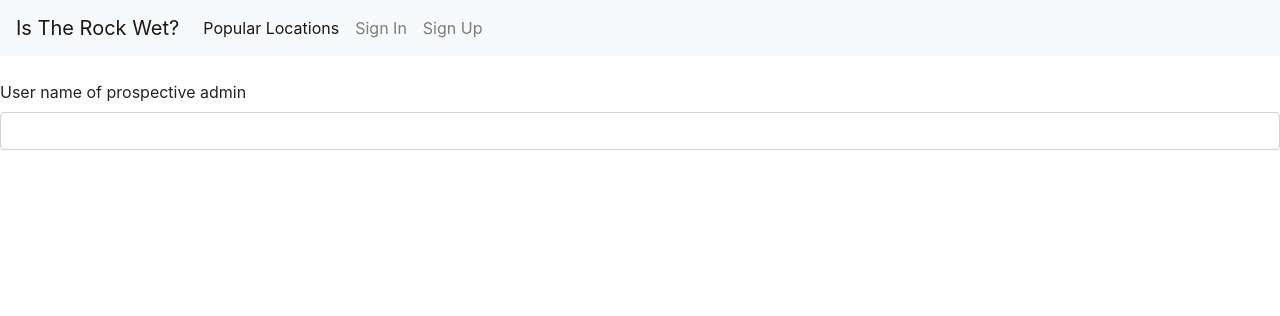
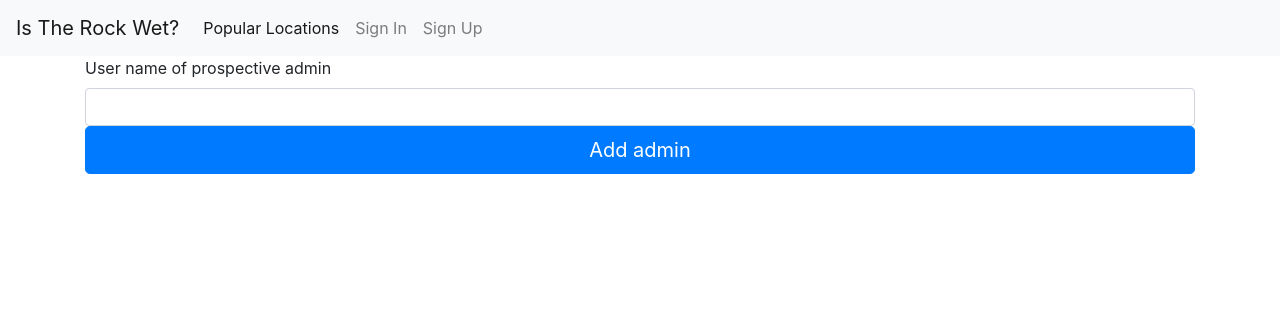
Before and after one commit to ktkinsey37/capstone, a Flask app: template templates/add-admin.html in a window 1280 px wide. Shown: the top 316 px of the page. Run offline with Flask 2, Linux system fonts and the light colour scheme; the template is opened without the code that fills it: values that come from a table or form of the project are taken from there, others are empty; some libraries are stand-ins or nearby versions.

Commit message:
Added ability to add admins

```diff
--- a/app.py
+++ b/app.py
@@ -118,29 +118,37 @@ def logout():
 def add_admin():
 
     try:
+
         if g.user.authority == 'admin':
+
 
             form = AddAdmin()
 
 
             if form.validate_on_submit():
-                new_admin = User.query.get_or_404(username=form.data.name)
+
+                print("FORM VALIDATED")
 
 
+
+                new_admin = User.query.filter_by(username=form.data['name']).first()
                 new_admin.authority = 'admin'
+
+                print(new_admin, "***************************")
 
                 db.session.add(new_admin)
                 db.session.commit()
 
-                return render_template('/')
+                return redirect('/', code=302)
 
             else:
                 flash("There was an error processing the form.", 'danger')
-                return render_template('add_admin.html', form=form)
+                return render_template('add-admin.html', form=form)
 
         else:
             flash('You do not have the proper authority to visit this page.')
             return redirect('/', code=302)
+
     except (AttributeError):
         flash('There is no user currently signed in')
         return redirect('/', code=302)
--- a/log.txt
+++ b/log.txt
@@ -20,3 +20,5 @@ Getting buttons pretty
 Upload to heroku
 Form for adding admin powers?
 edit backcast form?
+
+START WORKING ON ADD-ADMIN FORM
--- a/templates/add-admin.html
+++ b/templates/add-admin.html
@@ -2,6 +2,9 @@
 
 {% block content %}
 
+<div class="container">
+
+    <form method="POST" action="/add_admin">
     {{ form.hidden_tag() }}
 
     {% for field in form if field.widget.input_type != 'hidden' %}
@@ -9,7 +12,7 @@
         <span class="text-danger">{{ error }}</span>
     {% endfor %}
     <li>
-      <br>
+
 
         {{field.label}} {{ field(class="form-control") }}
 
@@ -17,4 +20,9 @@
 
     {% endfor %}
 
+    <button class="btn btn-primary btn-lg btn-block">Add admin</button>
+    </form>
+</div>
+
+
 {% endblock %}
```
Lines whose indentation alone changed are shown as unchanged.
